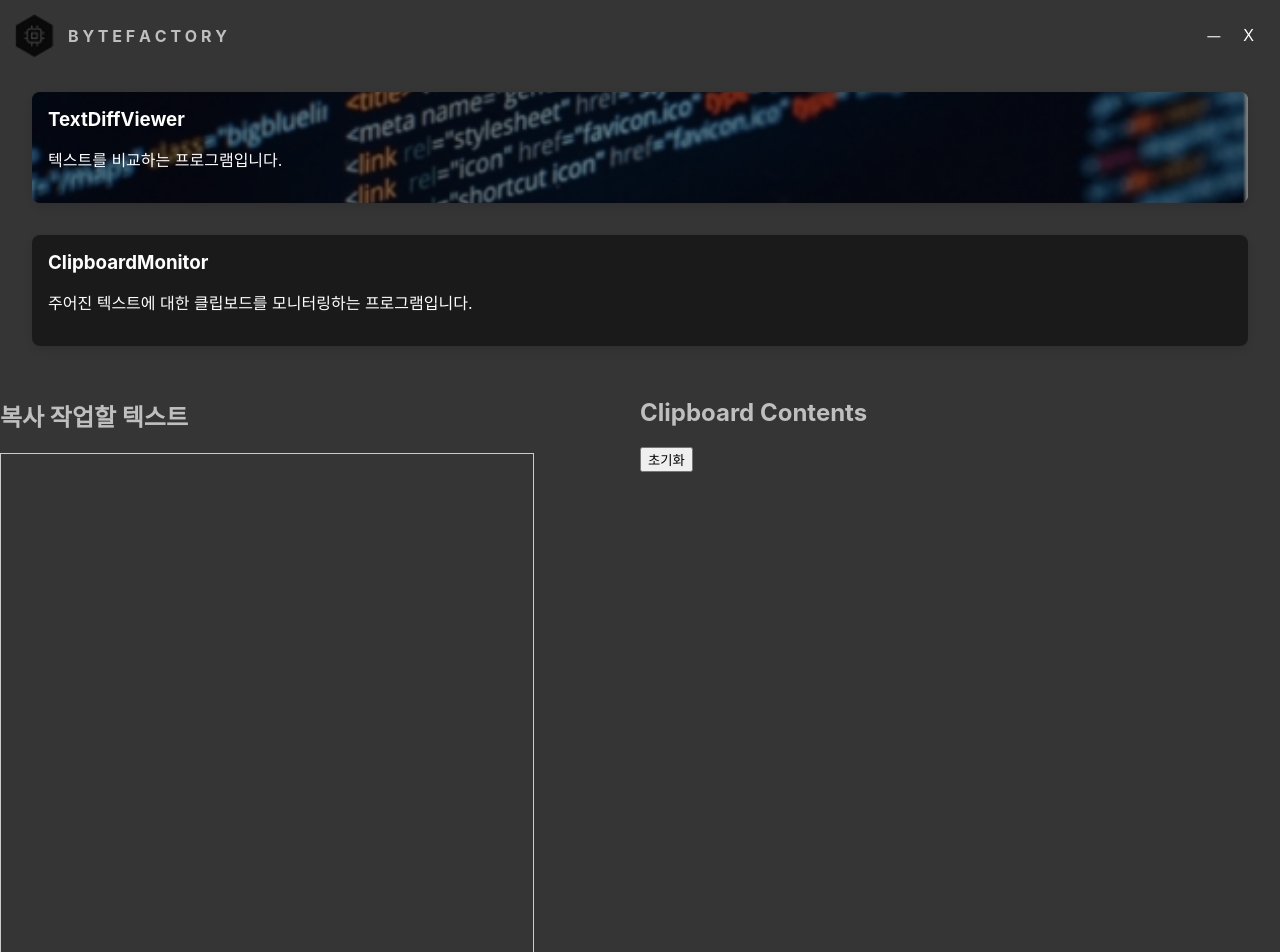
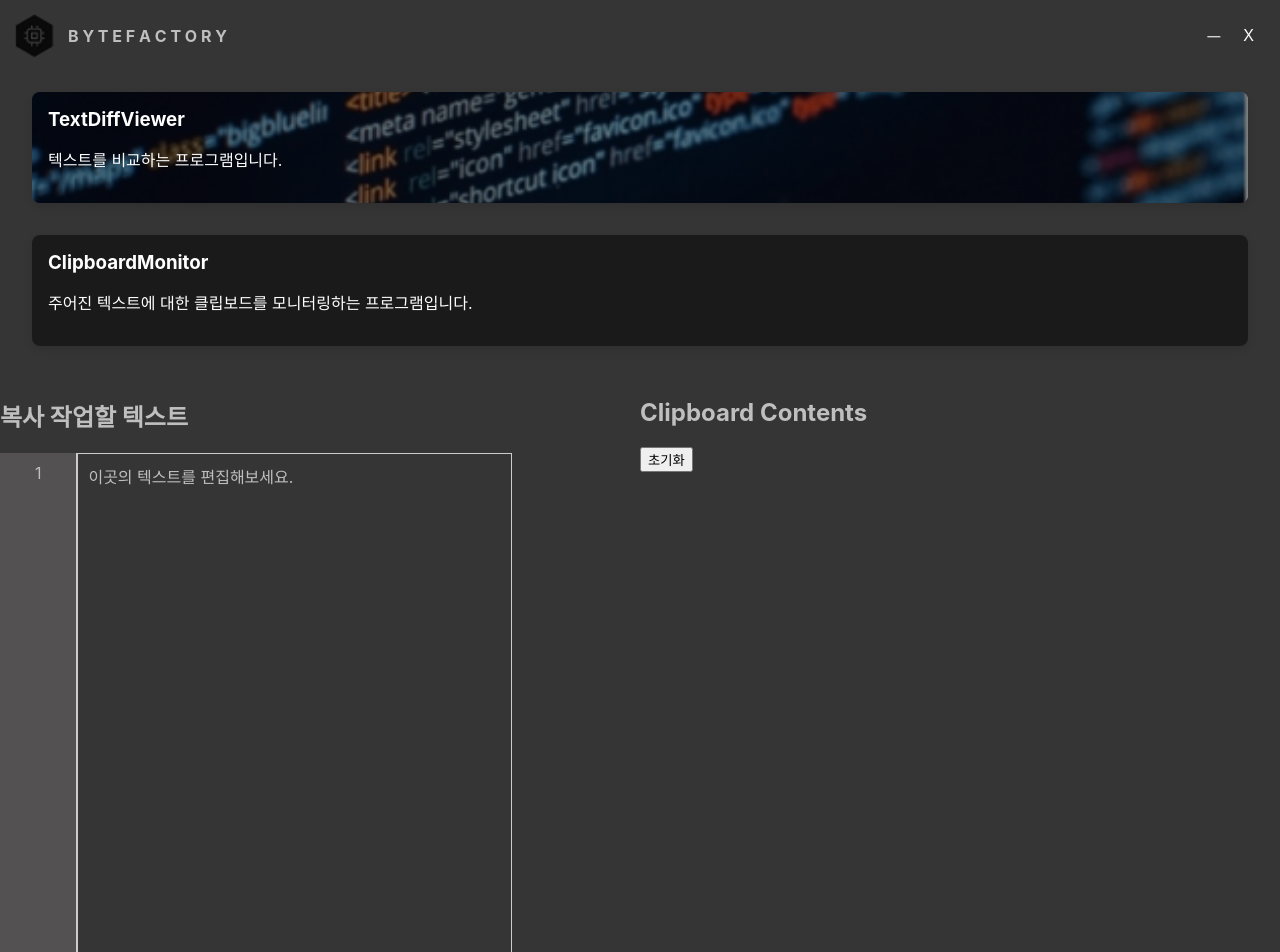
Before and after one commit to WonmoLee/ByteFactory, a React (Create React App) app: page /#/ClipboardMonitor in a window 1280 px wide. Shown: the top 952 px of the page. Built offline with nearby package versions, Linux system fonts and the light colour scheme.

Commit message:
작업 중

```diff
--- a/src/components/EditableDiv.js
+++ b/src/components/EditableDiv.js
@@ -1,96 +1,75 @@
 import React, { useState, useEffect, useRef } from 'react';
 import DOMPurify from 'dompurify';
-import TextFinder from './TextFinder';
 
-function EditableDiv({ onFocusChange }) {
+function EditableDivWithLineNumbers({ searchQuery }) {
   const [content, setContent] = useState("이곳의 텍스트를 편집해보세요.");
-  const [showSearch, setShowSearch] = useState(false);
-  const [isFocused, setIsFocused] = useState(false);
   const contentRef = useRef(null);
+  const lineNumberRef = useRef(null);
 
   useEffect(() => {
-    const handleKeyDown = (event) => {
-      if (isFocused && event.ctrlKey && event.key === 'f') {
-        event.preventDefault();
-        setShowSearch(true);
-      }
-    };
+    highlightText(searchQuery);
+    updateLineNumbers();
+  }, [searchQuery, content]);
 
-    window.addEventListener('keydown', handleKeyDown);
-    return () => {
-      window.removeEventListener('keydown', handleKeyDown);
-    };
-  }, [isFocused]);
-
-  useEffect(() => {
-    const handleFocus = () => {
-      setIsFocused(true);
-      onFocusChange(true);
-    };
-    const handleBlur = (event) => {
-      setIsFocused(false);
-      onFocusChange(false);
-      setContent(event.target.innerHTML);
-      // 상태 업데이트를 제거하여 브라우저의 기본 실행 취소 기능을 유지
-    };
-
-    const el = contentRef.current;
-    el.addEventListener('focus', handleFocus, true);
-    el.addEventListener('blur', handleBlur, true);
-
-    return () => {
-      el.removeEventListener('focus', handleFocus, true);
-      el.removeEventListener('blur', handleBlur, true);
-    };
-  }, [onFocusChange]);
-
-  const handlePaste = (event) => {
-    event.preventDefault();
-    const clipboardData = event.clipboardData;
-    let pasteContent;
-    if (clipboardData.types.includes('text/html')) {
-      pasteContent = clipboardData.getData('text/html');
-    } else {
-      pasteContent = clipboardData.getData('text/plain');
-      pasteContent = pasteContent.replace(/(?:\r\n|\r|\n)/g, '<br>');
-    }
-    const cleanContent = DOMPurify.sanitize(pasteContent);
-    document.execCommand('insertHTML', false, cleanContent);
+  const handleContentChange = () => {
+    const text = contentRef.current.innerText;
+    setContent(text);
+    updateLineNumbers();
   };
 
-  const handleSearchChange = (query) => {
+  const syncScroll = () => {
+    const scrollPercentage = contentRef.current.scrollTop / contentRef.current.scrollHeight;
+    lineNumberRef.current.scrollTop = lineNumberRef.current.scrollHeight * scrollPercentage;
+  };
+
+  const updateLineNumbers = () => {
+    const lines = content.split('\n').length;
+    const lineNumberHtml = Array.from({ length: lines }, (_, index) => `<div>${index + 1}</div>`).join('');
+    lineNumberRef.current.innerHTML = lineNumberHtml;
+  };
+
+  const highlightText = (query) => {
     if (!query) {
-      contentRef.current.innerHTML = content;
-    } else {
-      const regex = new RegExp(`(${query})`, 'gi');
-      const highlightedContent = content.replace(regex, '<span style="background-color: yellow;">$1</span>');
-      contentRef.current.innerHTML = highlightedContent;
+      contentRef.current.innerHTML = content; // 검색어가 없으면 원래 상태로 복원
+      updateLineNumbers();
+      return;
     }
+    const regex = new RegExp(`(${query})`, 'gi');
+    const highlightedHTML = content.replace(regex, '<span style="background-color: yellow;">$1</span>');
+    contentRef.current.innerHTML = DOMPurify.sanitize(highlightedHTML);
   };
 
   return (
-    <div style={{ position: 'relative', width: '100%', height: '100%' }}>
+    <div style={{ display: 'flex' }}>
+      <div
+        ref={lineNumberRef}
+        style={{
+          width: '70px',
+          height: '80vh',
+          background: '#535151',
+          padding: '10px',
+          textAlign: 'center',
+          borderRight: '1px solid #ccc',
+          overflow: 'hidden',
+        }}
+      ></div>
       <div
         ref={contentRef}
         contentEditable={true}
-        onPaste={handlePaste}
-        suppressContentEditableWarning={true}
+        onKeyUp={handleContentChange}
+        onScroll={syncScroll}
         style={{
           width: '100%',
           height: '80vh',
           border: '1px solid #ccc',
           padding: '10px',
-          overflow: 'auto',
-          whiteSpace: 'pre-wrap'
+          overflowY: 'scroll',
+          whiteSpace: 'pre-wrap',
         }}
-      />
-      {showSearch && (
-        <div className="text-finder-container">
-          <TextFinder show={showSearch} onSearch={handleSearchChange} />
-        </div>
-      )}
+        dangerouslySetInnerHTML={{ __html: DOMPurify.sanitize(content) }}
+      ></div>
     </div>
   );
 }
 
-export default EditableDiv;
+export default EditableDivWithLineNumbers;
```
